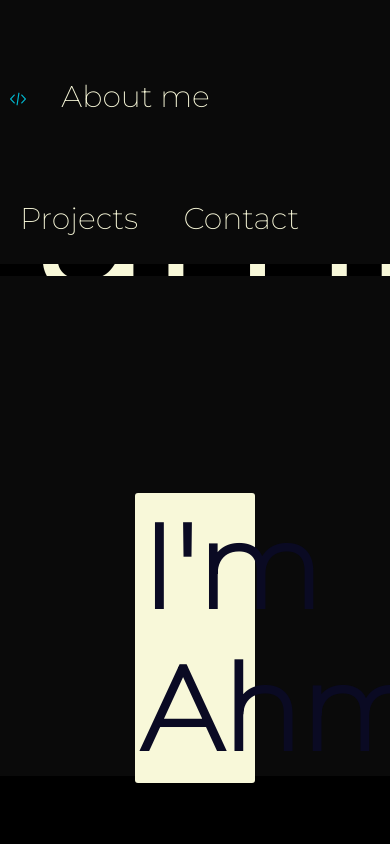
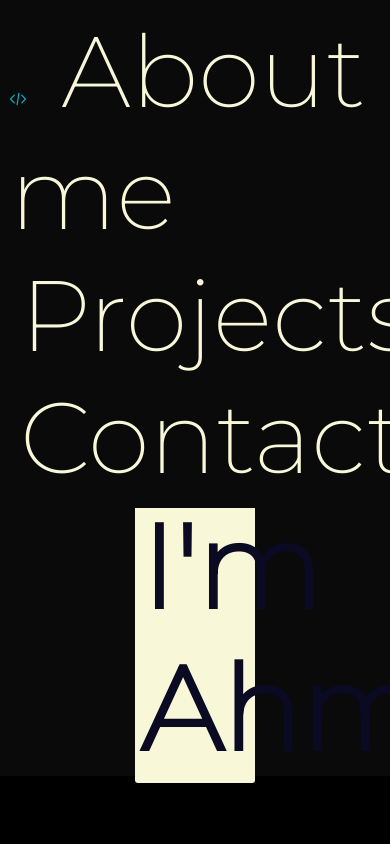
Before and after one commit to amadasama/amadasama.github.io, a plain HTML site: page index.html in a window 390 px wide. Shown: the top 844 px of the page. Drawn offline with Linux system fonts and the light colour scheme; some packages are replaced by stand-ins of ours; a script that the page names is missing.

Commit message:
Update style.css

```diff
--- a/style.css
+++ b/style.css
@@ -30,7 +30,6 @@ body {
 }
  .navbar li a {
   text-decoration: none;
-  font-size: 30px;
   color: #f8f8d9 ;
   padding: 5px 10px;
   border-radius: 2px;
@@ -158,4 +157,6 @@ h3 {
  body {
 font-size: 100px;
 }
+.navbar li a {
+  font-size: 100px;}
 }
```
